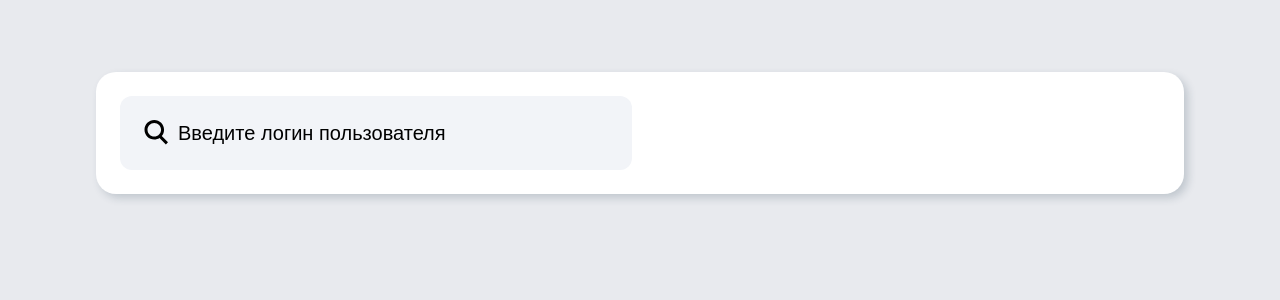
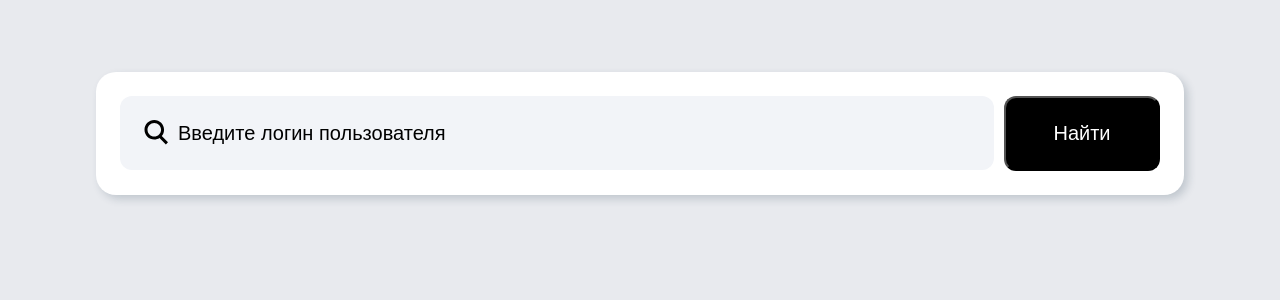
Before and after one commit to zai-elina/git-search-app, a React (Create React App) app: page / in a window 1280 px wide. Shown: the top 300 px of the page. Built offline with nearby package versions, Linux system fonts and the light colour scheme; a web font is replaced by a local one.

Commit message:
Search button style

```diff
--- /dev/null
+++ b/src/components/form/Form.styles.ts
@@ -0,0 +1,7 @@
+import { styled } from "styled-components";
+
+export const FormStyle = styled.form`
+  display: flex;
+  justify-content: space-between;
+  flex-wrap: wrap;
+`;
--- /dev/null
+++ b/src/components/form/Form.tsx
@@ -0,0 +1,17 @@
+import React, { FC } from "react";
+import SearchInput from "./searchInput/SearchInput";
+import ButtonSubmit from "./buttonSubmit/ButtonSubmit";
+import { FormStyle } from "./Form.styles";
+
+interface Props {}
+
+const Form: FC<Props> = (props) => {
+  return (
+    <FormStyle name="searchUser">
+      <SearchInput />
+      <ButtonSubmit />
+    </FormStyle>
+  );
+};
+
+export default Form;
--- /dev/null
+++ b/src/components/form/buttonSubmit/ButtonSubmit.styles.ts
@@ -0,0 +1,12 @@
+import { styled } from "styled-components";
+
+export const ButtonSubmit = styled.button`
+  padding: 24px;
+  border-radius: 12px;
+  background: #000;
+  color: #fff;
+  font-size: 20px;
+  font-style: normal;
+  font-weight: 500;
+  width: 15%;
+`;
--- /dev/null
+++ b/src/components/form/buttonSubmit/ButtonSubmit.tsx
@@ -0,0 +1,9 @@
+import React, { FC } from "react";
+import * as S from "./ButtonSubmit.styles";
+interface Props {}
+
+const ButtonSubmit: FC<Props> = (props) => {
+  return <S.ButtonSubmit>Найти</S.ButtonSubmit>;
+};
+
+export default ButtonSubmit;
--- a/src/components/searchInput/SearchInput.styles.ts
+++ b/src/components/form/searchInput/SearchInput.styles.ts
@@ -2,10 +2,11 @@ import styled from "styled-components";
 
 export const InputSearchContainer = styled.div`
   position: relative;
+  width: 84%;
 `;
 
 export const InputSearch = styled.input`
-  width: 40vw;
+  width: 100%;
   padding: 24px 24px 24px 58px;
   border-radius: 12px;
   background: #f2f4f8;
@@ -34,7 +35,7 @@ export const InputSearch = styled.input`
     height: 16px;
     margin-right: 2px;
     cursor: pointer;
-    background-image: url(${require("../../assets/img/Cross-icon.svg")
+    background-image: url(${require("../../../assets/img/Cross-icon.svg")
       .default});
     background-size: cover;
   }
--- a/src/components/searchInput/SearchInput.tsx
+++ b/src/components/form/searchInput/SearchInput.tsx
@@ -1,5 +1,9 @@
 import React, { FC } from "react";
-import { InputSearch, InputSearchContainer, SearchIon } from "./SearchInput.styles";
+import {
+  InputSearch,
+  InputSearchContainer,
+  SearchIon,
+} from "./SearchInput.styles";
 
 interface Props {}
 
@@ -23,7 +27,11 @@ const SearchInput: FC<Props> = (props) => {
           />
         </g>
       </SearchIon>
-      <InputSearch type="search" placeholder="Введите логин пользователя" />
+      <InputSearch
+        type="search"
+        placeholder="Введите логин пользователя"
+        autoComplete="on"
+      />
     </InputSearchContainer>
   );
 };
--- a/src/pages/mainPage/MainPage.tsx
+++ b/src/pages/mainPage/MainPage.tsx
@@ -1,13 +1,13 @@
 import React, { FC } from "react";
 import { Main } from "./MainPage.styles";
-import SearchInput from "../../components/searchInput/SearchInput";
+import Form from "../../components/form/Form";
 
 interface Props {}
 
 const MainPage: FC<Props> = (props) => {
   return (
     <Main>
-      <SearchInput />
+      <Form />
     </Main>
   );
 };
```
